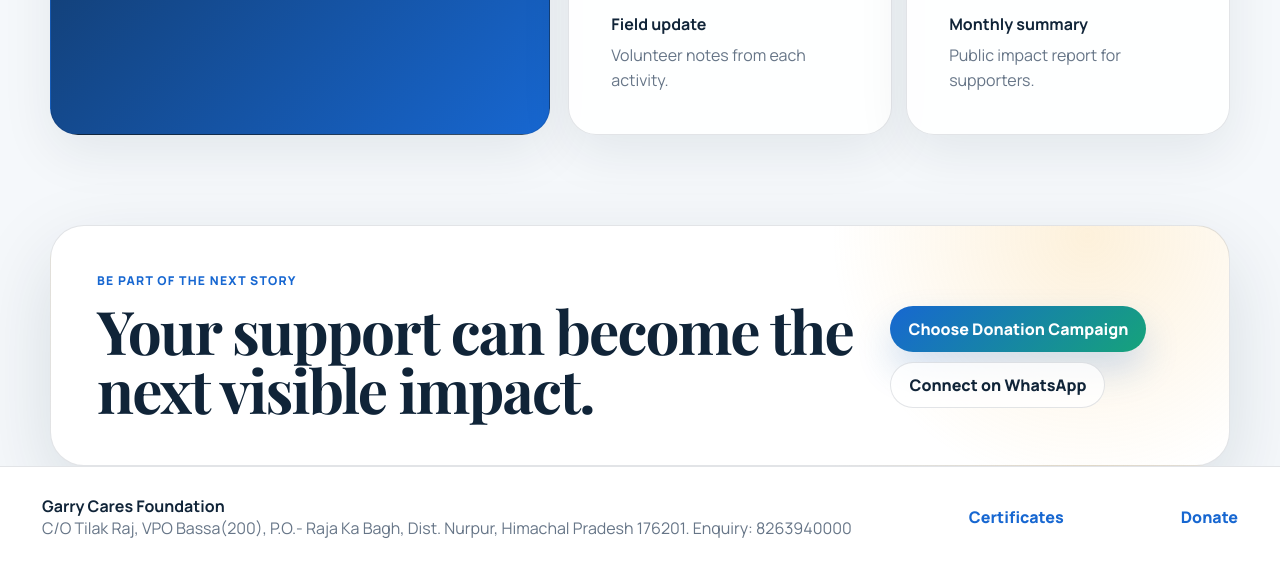
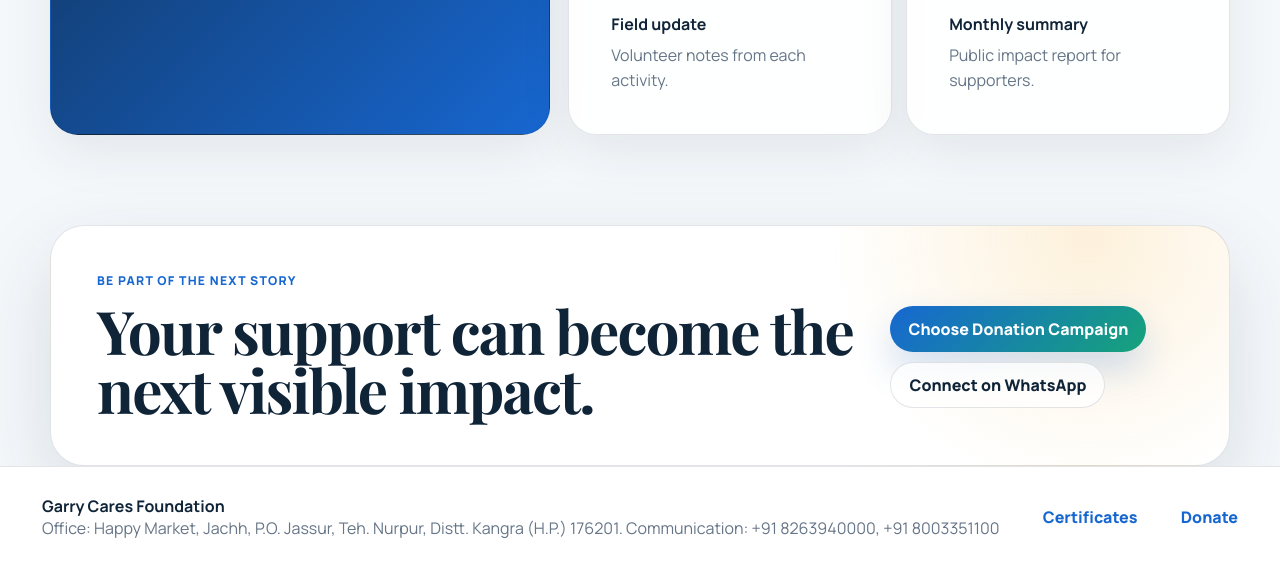
Before and after one commit to vinaysharmakvs/gcf, a plain HTML site: page impact.html in a window 1280 px wide. Shown: the part 3956-4523 px from the top of the page. Drawn offline with nearby package versions, Linux system fonts and the light colour scheme.

Commit message:
Update impact.html

```diff
--- a/impact.html
+++ b/impact.html
@@ -222,7 +222,7 @@
     <footer class="site-footer">
       <div>
         <strong>Garry Cares Foundation</strong>
-        <span>C/O Tilak Raj, VPO Bassa(200), P.O.- Raja Ka Bagh, Dist. Nurpur, Himachal Pradesh 176201. Enquiry: 8263940000</span>
+        <span>Office: Happy Market, Jachh, P.O. Jassur, Teh. Nurpur, Distt. Kangra (H.P.) 176201. Communication: +91 8263940000, +91 8003351100</span>
       </div>
       <a href="certificates.html">Certificates</a>
       <a href="donate.html">Donate</a>
```
